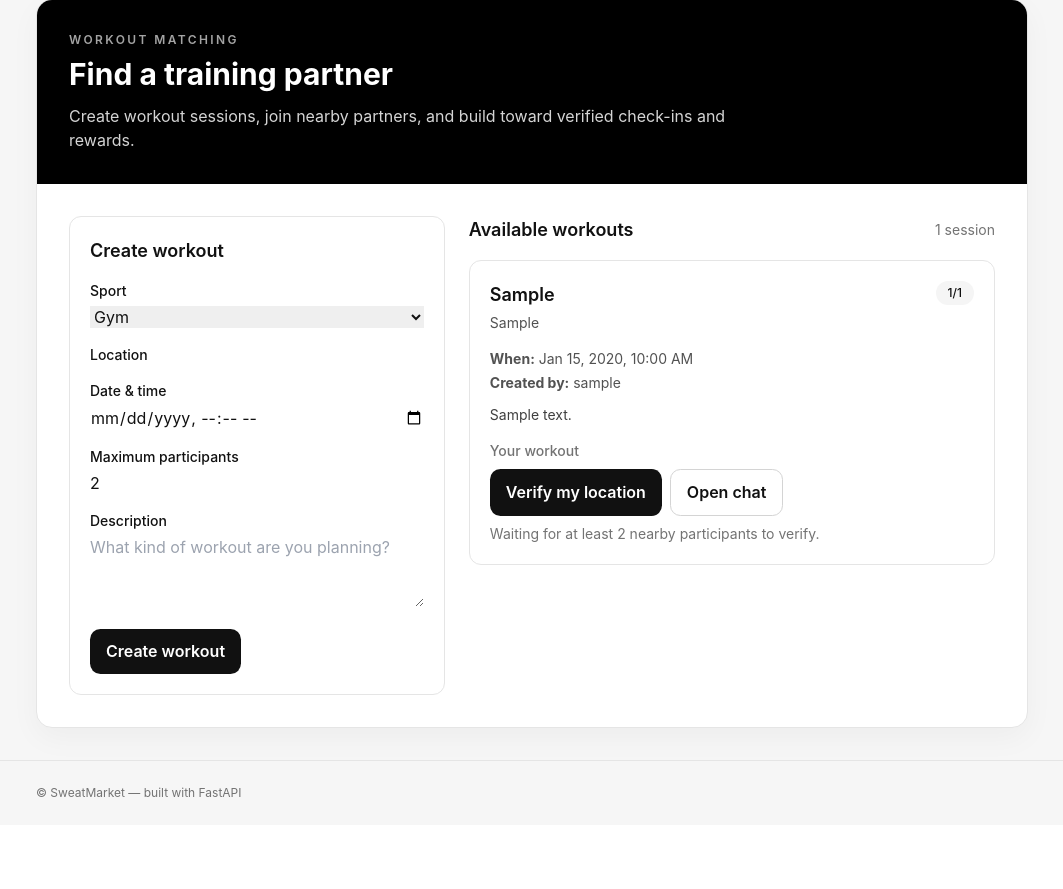
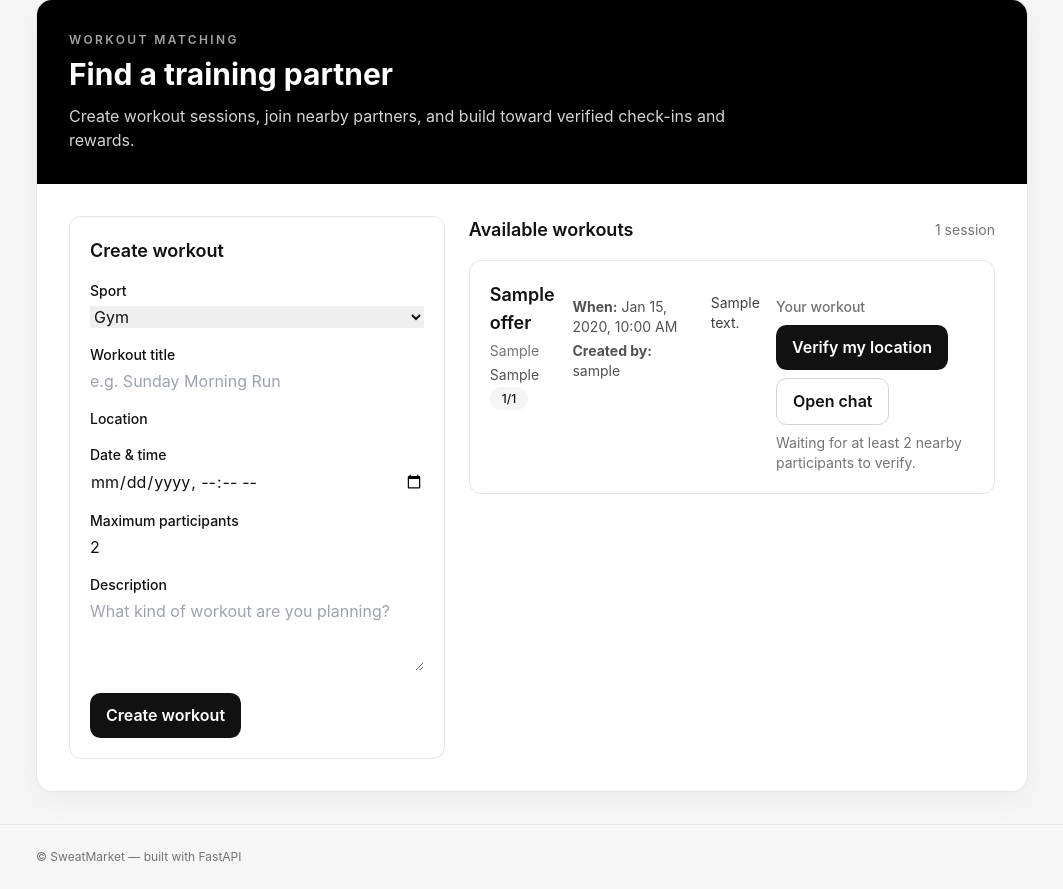
Before and after one commit to jamdo-yeon/Sweat-Market, a FastAPI app: page /offers in a window 1280 px wide. Shown: the part 93-982 px from the top of the page, without its empty margins (108-1171 px from the left). Before the commit the page ends 890 px from the top, so only its background shows below. Run offline with FastAPI, Linux system fonts and the light colour scheme; the visitor is signed in with stand-in values (Sample User, id 1); tables that the repository leaves empty hold one stand-in row (values such as "Sample post"); some libraries are stand-ins or nearby versions.

Commit message:
add titles for each workout

```diff
--- a/app/models.py
+++ b/app/models.py
@@ -107,6 +107,7 @@ class WorkoutOffer(SQLModel, table=True):
     id: Optional[int] = Field(default=None, primary_key=True)
     creator_id: int = Field(foreign_key="users.id", index=True)
 
+    title: str
     sport: str
     location: str
     latitude: Optional[float] = None
--- a/app/offers.py
+++ b/app/offers.py
@@ -156,6 +156,7 @@ def offers_page(
 @router.post("/offers")
 def create_offer(
     request: Request,
+    title: str = Form(...),
     sport: str = Form(...),
     location: str = Form(...),
     latitude: float | None = Form(None),
@@ -175,6 +176,7 @@ def create_offer(
 
     offer = WorkoutOffer(
         creator_id=user.id,
+        title=title.strip(),
         sport=sport.strip(),
         location=location.strip(),
         latitude=latitude,
--- a/app/templates/offers.html
+++ b/app/templates/offers.html
@@ -29,6 +29,21 @@
             <option value="soccer">Soccer</option>
             <option value="others">Other</option>
           </select>
+        </div>
+
+        <div>
+          <label class="mb-1 block text-sm font-medium">
+            Workout title
+          </label>
+
+          <input
+            type="text"
+            name="title"
+            required
+            maxlength="80"
+            placeholder="e.g. Sunday Morning Run"
+            class="input w-full"
+          >
         </div>
 
         <div>
@@ -117,14 +132,17 @@
 
           <div class="flex items-start justify-between gap-4">
             <div>
-              <h3 class="text-lg font-semibold capitalize">
+              <h3 class="text-lg font-semibold">
+                {{ offer.title }}
+              </h3>
+
+              <p class="mt-1 text-sm text-neutral-500 capitalize">
                 {{ offer.sport }}
-              </h3>
+              </p>
 
               <p class="mt-1 text-sm text-neutral-600">
                 {{ offer.location }}
               </p>
-            </div>
 
             <span class="rounded-full bg-neutral-100 px-3 py-1 text-xs font-medium">
               {{ participant_counts[offer.id] }}/{{ offer.max_participants }}
```
Also changed, not shown: tests/test_offers.py (+3 -0 lines).
